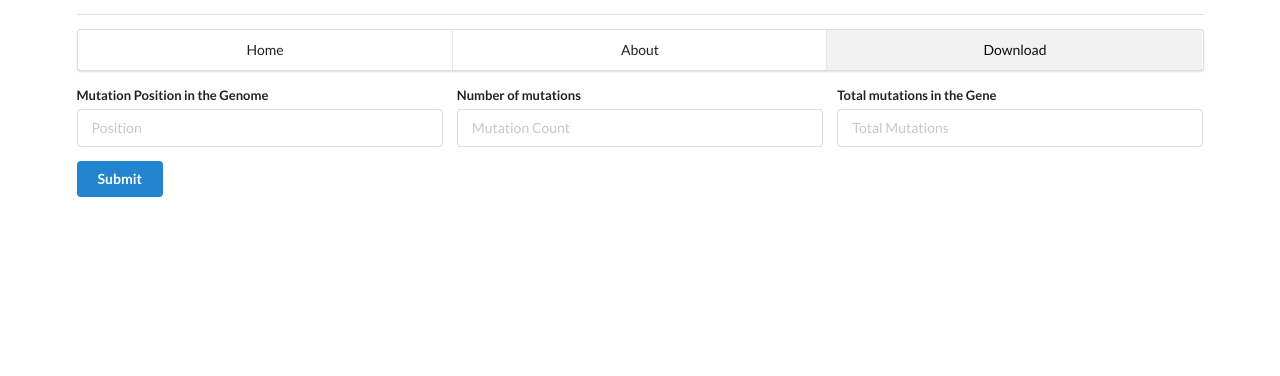
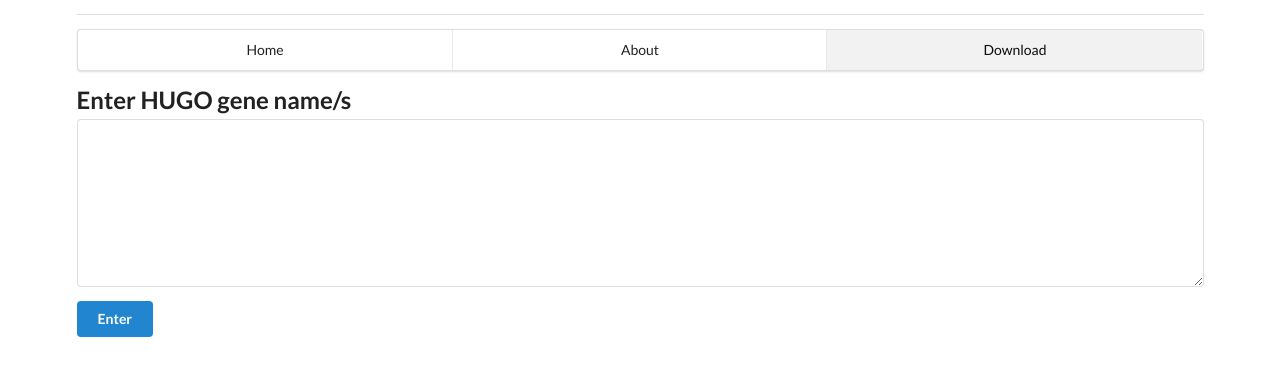
Before and after one commit to eranga114/Hotspots_Heroku_deployment, a Python web app: template templates/index.html in a window 1280 px wide. Shown: the part 119-495 px from the top of the page. Run offline with Jinja, Linux system fonts and the light colour scheme; the template is opened without the code that fills it, so the values that code supplies are empty.

Commit message:
Add files via upload

```diff
--- a/templates/index.html
+++ b/templates/index.html
@@ -3,8 +3,23 @@
         <title> Practice</title>
         <link rel="stylesheet" href="https://cdn.jsdelivr.net/npm/semantic-ui@2.4.2/dist/semantic.min.css">
         <script src="https://cdn.jsdelivr.net/npm/semantic-ui@2.4.2/dist/semantic.min.js">
+        $("#"add_gene"").click(function() {
         </script>
+        <script src="https://cdn.jsdelivr.net/npm/semantic-ui@2.4.2/dist/semantic.min.js">
+        var textareaContent = $("#symbols").val();
+        var symbols = textareaContent.split("\n");
+        for (var i = 0; i < symbols.length; ++i) {
+        console.log(symbols[i]);
+        $.ajax({
+        url: '/api',
+        type: 'POST',
+        contentType: 'application/json',
+        data: JSON.stringify({ "symbol": symbols[i] }),
+        dataType: 'json'
+        });
+        }
 
+        </script>
     </head>
     <body>
     <div class="ui container">
@@ -19,26 +34,33 @@
                 <a class="item active">Download</a>
             </div>
             <div class="ui form">
-<form action="/submitform" method="post" class="ui form">
-  <div class="ui form">
-  <div class="three fields">
-    <div class="field">
-      <label>Mutation Position in the Genome</label>
-      <input type="text" name="startPosition" placeholder="Position">
+        <div class="field">
+            <label><h2>Enter HUGO gene name/s</h2></label>
+            <textarea></textarea>
+        </div>
+    <div>
+
+
+        <button id="add_gene" class="ui primary button">Enter</button>
     </div>
-    <div class="field">
-      <label>Number of mutations</label>
-      <input type="text" name="mut_count" placeholder="Mutation Count">
-    </div>
-    <div class="field">
-      <label>Total mutations in the Gene</label>
-      <input type="text" name="total_mut_count" placeholder="Total Mutations">
-    </div>
-  </div>
-</div>
-
-  <button class="ui primary button" type="submit">Submit</button>
-</form>
+    <div class="ui modal">
+        <i class="close icon"></i>
+        <div class="header">
+            Add HUGO gene name/s
+        </div>
+        <div class="content">
+            <div class="ui form">
+                <div class="field">
+                    <label>Enter HUGO name/s </label>
+                    <textarea></textarea>
+                </div>
+        </div>
+            <div class="actions">
+                <div class="ui positive right labeled icon button">
+                    Search
+                    <i class="plus icon"></i>
+                </div>
+            </div>
         </div>
     </div>
     </div>
```
Also changed, not shown: main.py (+15 -30 lines).
